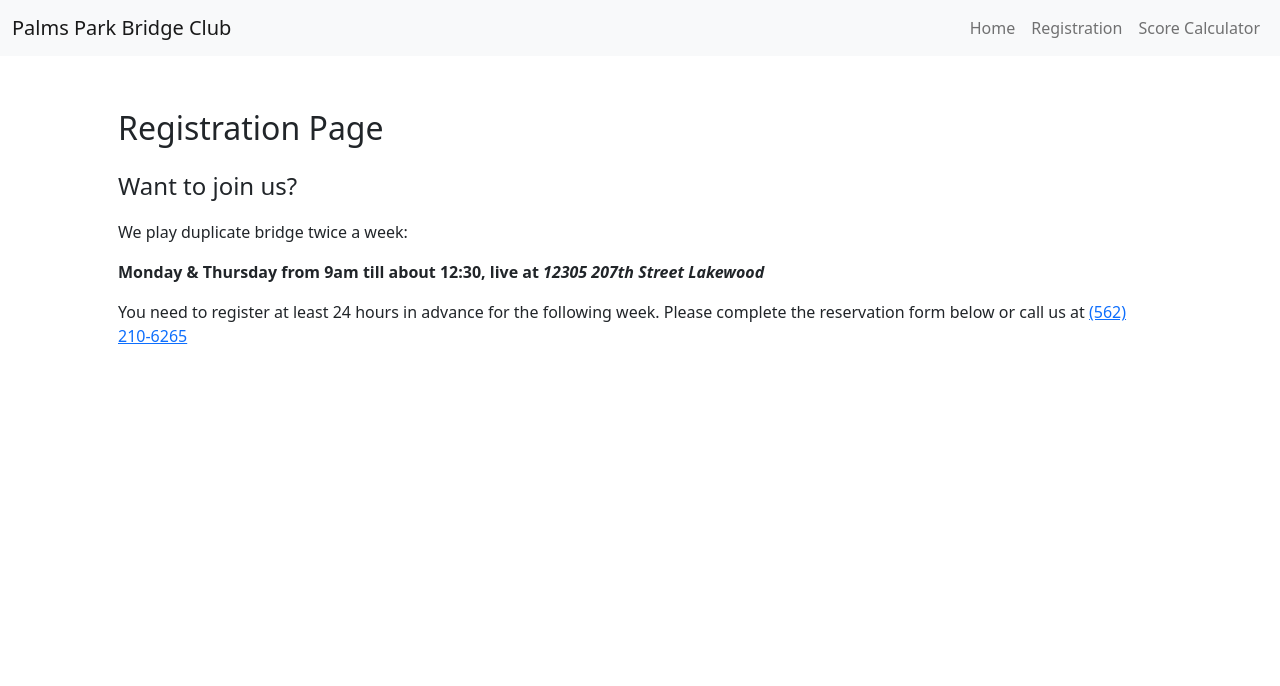
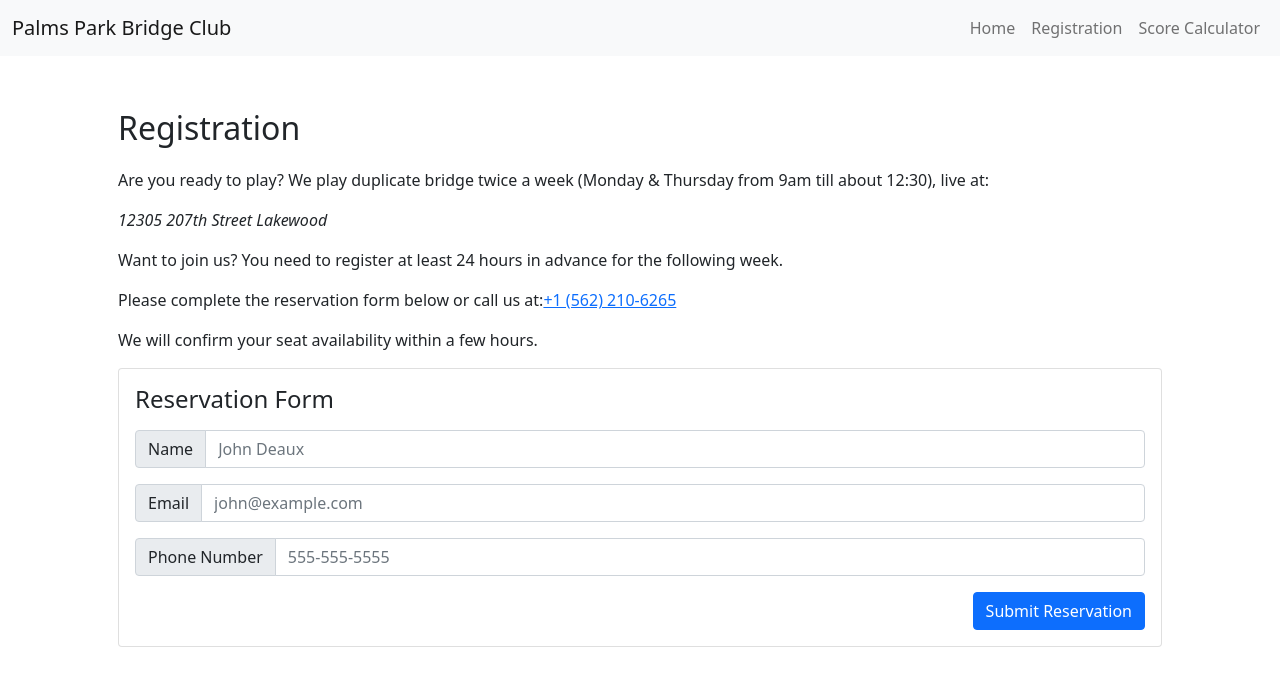
Before and after one commit to sergioluna/bridge-react-app, a React (Create React App) app: page /registration in a window 1280 px wide. Shown: the top 686 px of the page. Built offline with nearby package versions, Linux system fonts and the light colour scheme.

Commit message:
Add registration form

```diff
--- a/src/components/RegistrationForm.js
+++ b/src/components/RegistrationForm.js
@@ -1,7 +1,54 @@
+import { useState } from 'react';
+
 function RegistrationForm() {
+    const [formData, setFormData] = useState({
+        name: "",
+        email: "",
+        phone: ""
+    });
+
+    const handleChange = (event) => {
+        setFormData((prev) => ({
+            ...prev,
+            [event.target.name]: event.target.value
+        }));
+    }
+
+    const handleSubmit = (event) => {
+        event.preventDefault();
+        event.stopPropogation();
+    }
+
     return (
-        <div>
-            TODO
+        <div className="card">
+            <div className="card-body">
+                <h4 className="card-title mb-3">Reservation Form</h4>
+                <form onSubmit={handleSubmit}>
+                    <div className="input-group mb-3">
+                        <span className="input-group-text" id="nameInputText">Name</span>
+                        <input type="text" className="form-control" placeholder="John Deaux"
+                                aria-label="Name" aria-describedby="nameInputText"
+                                name="name" value={formData.name} onChange={handleChange}/>
+                    </div>
+                    <div className="input-group mb-3">
+                        <span className="input-group-text" id="emailInputText">Email</span>
+                        <input type="email" className="form-control" placeholder="john@example.com"
+                                aria-label="Email" aria-describedby="emailInputText"
+                                name="email" value={formData.email} onChange={handleChange}/>
+                    </div>
+                    <div className="input-group mb-3">
+                        <span className="input-group-text" id="phoneInputText">Phone Number</span>
+                        <input type="tel" className="form-control" placeholder="555-555-5555"
+                                aria-label="Phone Number" aria-describedby="phoneInputText"
+                                name="phone" value={formData.phone} onChange={handleChange}/>
+                    </div>
+
+                    <div className="d-flex justify-content-end">
+                        <button type="submit" className="btn btn-primary">Submit Reservation</button>
+                    </div>
+
+                </form>
+            </div>
         </div>
     );
 }
--- a/src/pages/Home.js
+++ b/src/pages/Home.js
@@ -3,8 +3,8 @@ import { Link } from 'react-router-dom';
 function Home() {
     return (
         <div className="container p-5">
-            <p className="fs-2">Welcome to Palms Park Bridge</p>
-            <p>We are happy that you stopped by today!</p>
+            <p className="fs-2">Welcome to Palms Park Bridge!</p>
+            <p>We are happy that you stopped by today.</p>
             <p>Did you know that according to experts, Bridge is a "Mental Sport?"</p>
             <p>With that said...</p>
             <p>All Mental Atheletes are welcome here.</p>
--- a/src/pages/Registration.js
+++ b/src/pages/Registration.js
@@ -1,14 +1,34 @@
+import '../components/RegistrationForm';
+import RegistrationForm from '../components/RegistrationForm';
+
 function Registration() {
     return (
         <div className="container p-5">
-            <p className="fs-2">Registration Page</p>
-            <p className="fs-4">Want to join us?</p>
-            <p>We play duplicate bridge twice a week:</p>
-            <p> <strong>Monday & Thursday from 9am till about 12:30, live at <i>12305 207th Street Lakewood</i></strong></p>
+            <p class="fs-2">Registration</p>
             <p>
-                You need to register at least 24 hours in advance for the following week.
-                Please complete the reservation form below or call us at <a href="tel:+15622106265">(562) 210-6265</a>
+                Are you ready to play? We play duplicate bridge twice a week
+                (Monday & Thursday from 9am till about 12:30), live at:
             </p>
+
+            <p>
+                <i>12305 207th Street Lakewood</i>
+            </p>
+
+            <p>
+                Want to join us? You need to register at least 24 hours in
+                advance for the following week.
+            </p>
+
+            <p>
+                Please complete the reservation form below or call us at:
+                <a href="tel:+15622106265">+1 (562) 210-6265</a>
+            </p>
+
+            <p>
+                We will confirm your seat availability within a few hours.
+            </p>
+
+            <RegistrationForm />
         </div>
     );
 }
```
